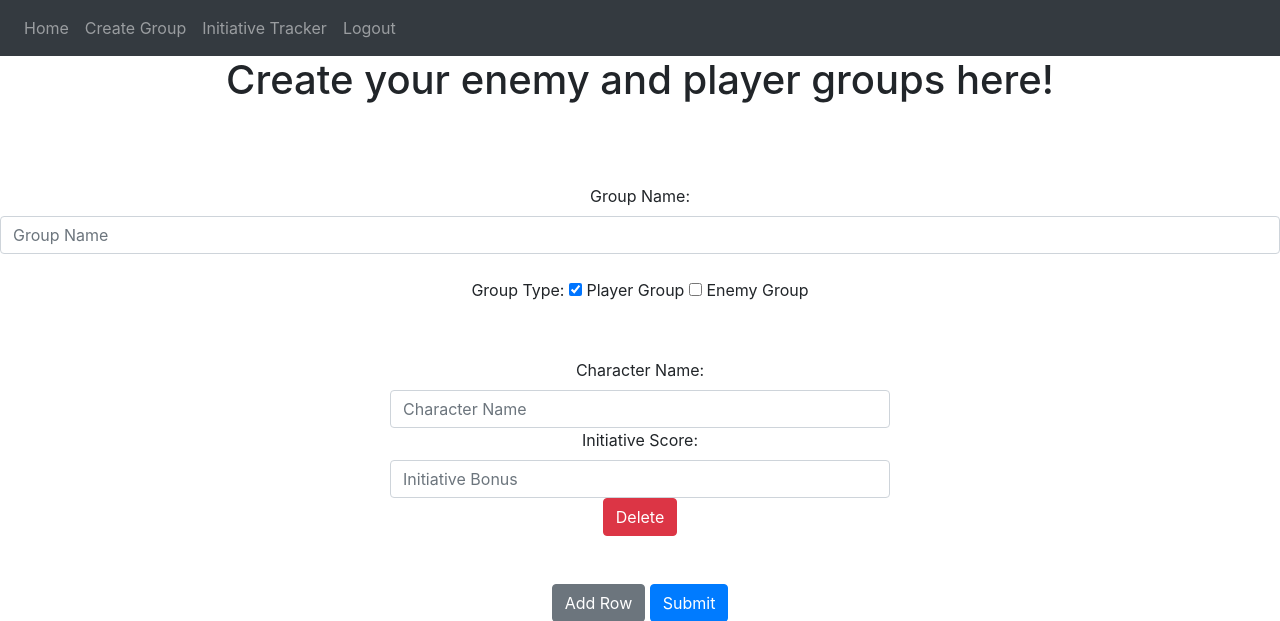
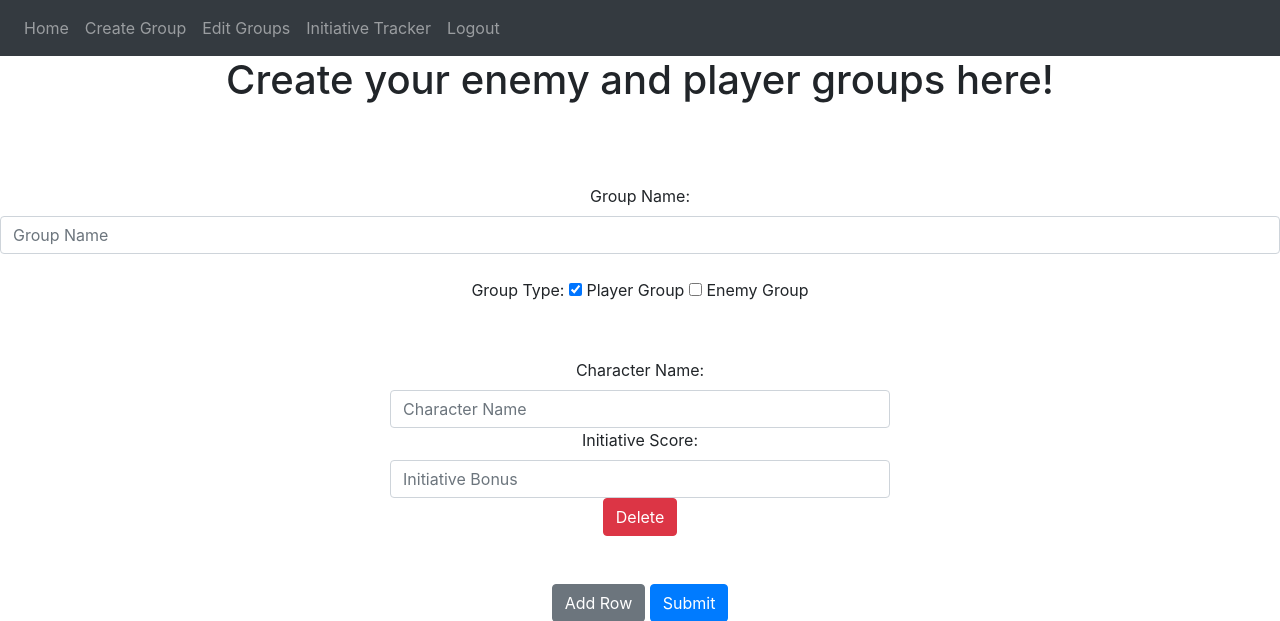
Before and after one commit to AdamJarecki/InitiativeTracker, a Flask app: page /create-group in a window 1280 px wide. Shown: the top 621 px of the page. Run offline with Flask 3, Linux system fonts and the light colour scheme; a user stored in the database is signed in; some libraries are stand-ins or nearby versions.

Commit message:
started the edit-group.html

```diff
--- a/Website/views.py
+++ b/Website/views.py
@@ -50,3 +50,8 @@ def create_group():
 def initiative_tracker():
     groups = Group.query.filter_by(user_id=current_user.id).all()
     return render_template("initiative-tracker.html", user=current_user)
+
+@views.route('/edit-group.html')
+@login_required
+def edit_group():
+    return render_template("edit-group.html", user=current_user)
--- a/website/templates/base.html
+++ b/website/templates/base.html
@@ -32,6 +32,7 @@
                     {% if user.is_authenticated %}
                     <a class="nav-item nav-link" id="home" href="/">Home</a>
                     <a class="nav-item nav-link" id="createGroup" href="/create-group">Create Group</a>
+                    <a class="nav-item nav-link" id="editGroup" href="/edit-group">Edit Groups</a>
                     <a class="nav-item nav-link" id="initTracker" href="/initiative-tracker">Initiative Tracker</a>
                     <a class="nav-item nav-link" id="logout" href="/logout">Logout</a>
                     {% else %}
```
Also changed, not shown: website/templates/edit-group.html (added, +10 -0 lines).
